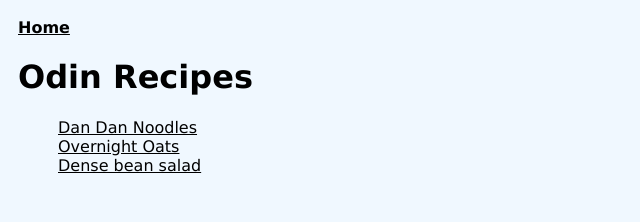
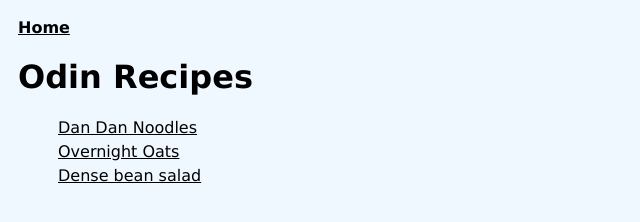
Before and after one commit to JeffThao/odin-recipes, a plain HTML site: page index.html in a window 1280 px wide. Shown: the whole page, without its empty margins (0-640 px from the left). Drawn offline with Linux system fonts and the light colour scheme.

Commit message:
added spacing to recipe list

```diff
--- a/index.html
+++ b/index.html
@@ -9,7 +9,7 @@
 <body>
     <a class="home" href="index.html">Home</a>
     <h1>Odin Recipes</h1>
-    <ul>
+    <ul class="recipe-list">
         <li><a href="recipes/dan-dan-noodles.html">Dan Dan Noodles</a></li>
         <li><a href="recipes/overnight-oats.html">Overnight Oats</a></li>
         <li><a href="recipes/dense-bean-salad.html">Dense bean salad</a></li>
--- a/styles.css
+++ b/styles.css
@@ -2,6 +2,10 @@ body {
     font-family: Verdana, "Times New Roman", sans-serif;
     background-color: aliceblue;
     padding: 10px
+}
+
+.recipe-list li {
+    padding-bottom: 5px;
 }
 
 a {
```
